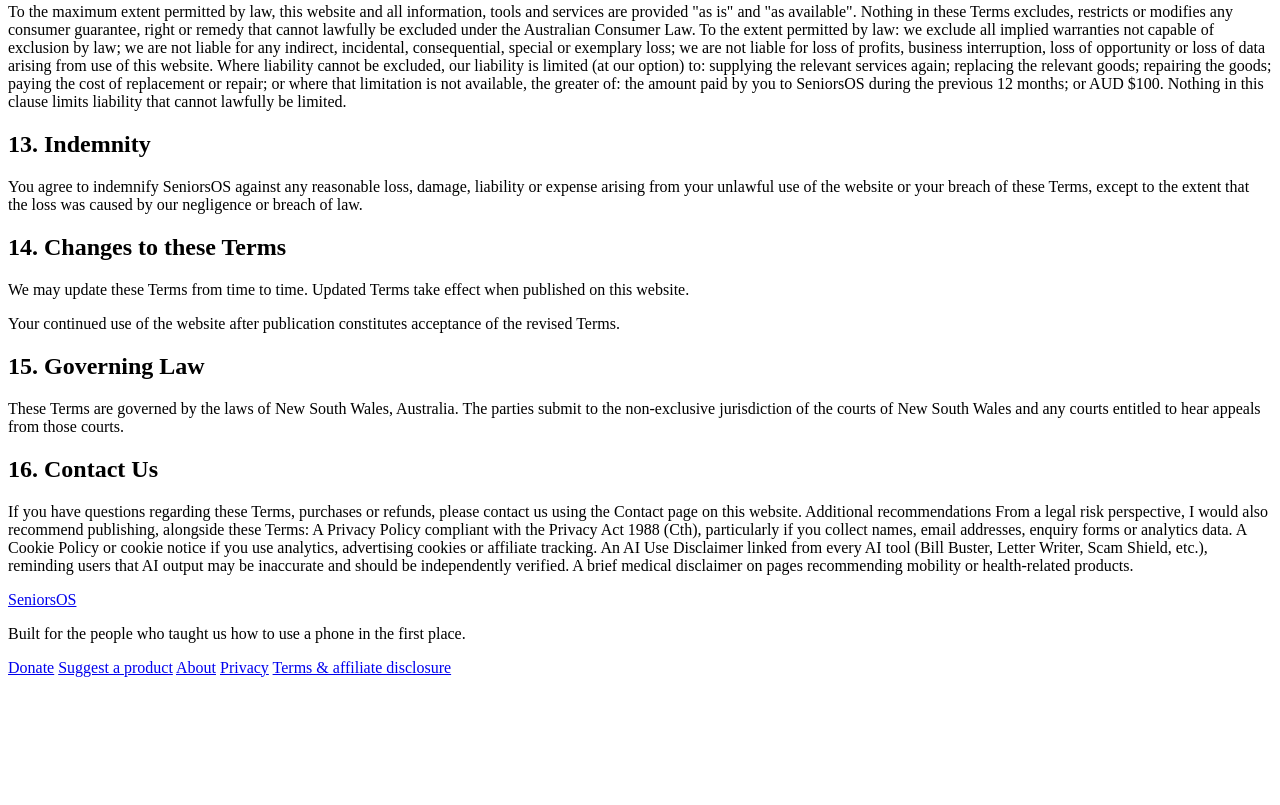
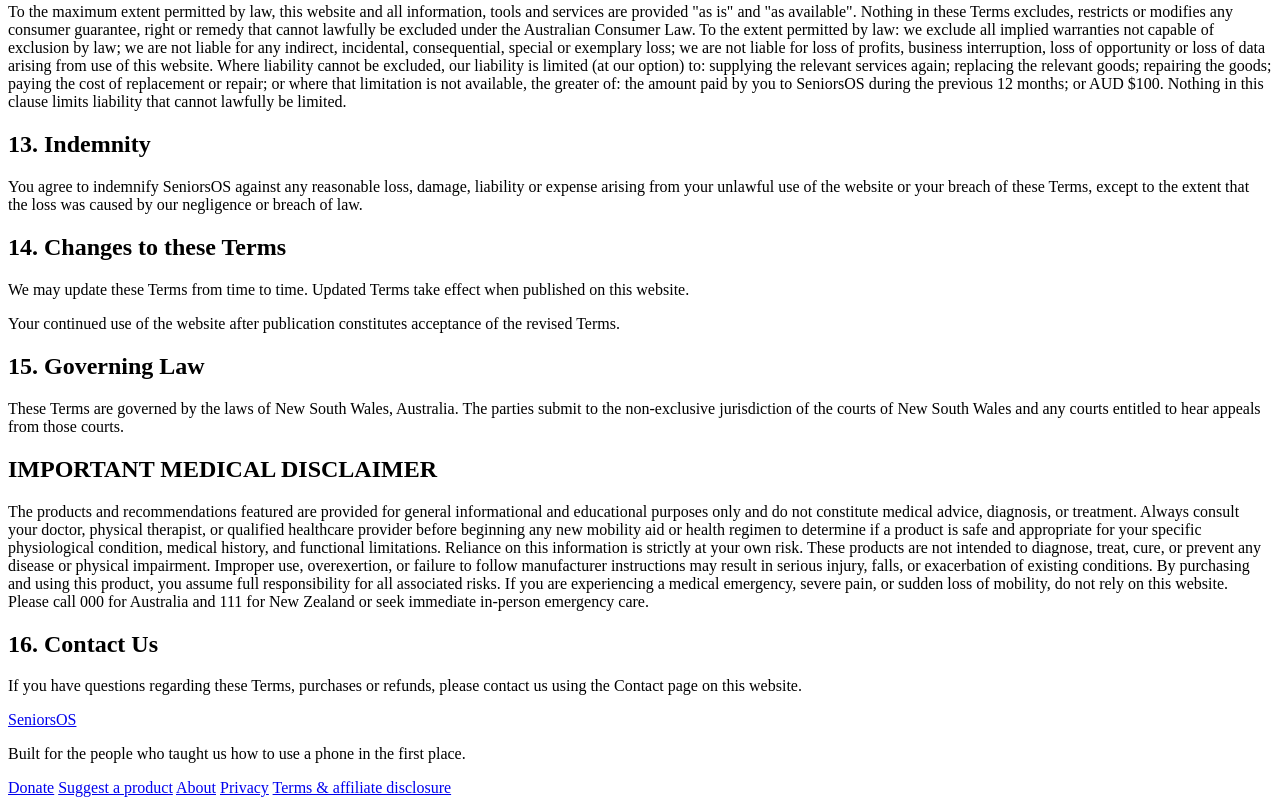
Before and after one commit to maxmoorephotography/seniorsos, a website with bundled scripts: page terms.html in a window 1280 px wide. Shown: the part 1813-2618 px from the top of the page. Before the commit the page ends 2498 px from the top, so only its background shows below. Built offline with nearby package versions, Linux system fonts and the light colour scheme.

Commit message:
Add files via upload

```diff
--- a/terms.html
+++ b/terms.html
@@ -36,7 +36,7 @@
   <section class="page-hero">
     <span class="eyebrow mono">Legal</span>
     <h1>Terms &amp; Affiliate Disclosure</h1>
-    <p class="lede">Last updated: 18 July 2026. This is a placeholder — have it reviewed before launch, particularly the disclaimer and liability sections.</p>
+    <p class="lede">Last updated: 18 July 2026. </p>
   </section>
 
   <section style="padding-top:0;">
@@ -63,7 +63,7 @@ Nothing in these Terms transfers any intellectual property rights to you.
 Except as permitted under the Copyright Act 1968 (Cth), you must not reproduce, modify, distribute, publish, commercialise or create derivative works from any material without our prior written consent.
 </p>
 <h2>3. Information Only – Not Professional Advice</h2>
-<p>The information available on this website, including Bill Buster, Tradie Finder, Letter Writer, Getting Around, Car Basics, Scam Shield and all AI-assisted tools, is provided solely for general informational purposes.
+<p>The information available on this website, including Bill Buster, Tradie Finder, Letter Writer, Getting Around, Car Basics, Trusted Real Estate Agents, Scam Shield and all other AI-assisted tools, is provided solely for general informational purposes.
 Nothing on this website constitutes legal, financial, taxation, medical, engineering, insurance or other professional advice.
 
 You should obtain independent professional advice appropriate to your individual circumstances before relying on any information published on this website.
@@ -157,7 +157,6 @@ any part of the website at any time without notice.</p>
 Nothing in these Terms excludes, restricts or modifies any consumer guarantee, right or remedy that cannot lawfully be excluded under the Australian Consumer Law.
 
 To the extent permitted by law:
-
 we exclude all implied warranties not capable of exclusion by law;
 we are not liable for any indirect, incidental, consequential, special or exemplary loss;
 we are not liable for loss of profits, business interruption, loss of opportunity or loss of data arising from use of this website.
@@ -184,14 +183,17 @@ Updated Terms take effect when published on this website.</p>
 <p>These Terms are governed by the laws of New South Wales, Australia.
 The parties submit to the non-exclusive jurisdiction of the courts of New South Wales and any courts entitled to hear appeals from those courts.</p>
 
+<h2>IMPORTANT MEDICAL DISCLAIMER</h2>
+
+<p>The products and recommendations featured are provided for general informational and educational purposes only and do not constitute medical advice, diagnosis, or treatment. Always consult your doctor, physical therapist, or qualified healthcare provider before beginning any new mobility aid or health regimen to determine if a product is safe and appropriate for your specific physiological condition, medical history, and functional limitations.
+
+Reliance on this information is strictly at your own risk. These products are not intended to diagnose, treat, cure, or prevent any disease or physical impairment. Improper use, overexertion, or failure to follow manufacturer instructions may result in serious injury, falls, or exacerbation of existing conditions. By purchasing and using this product, you assume full responsibility for all associated risks.
+
+If you are experiencing a medical emergency, severe pain, or sudden loss of mobility, do not rely on this website. Please call 000 for Australia and 111 for New Zealand or seek immediate in-person emergency care.</p>
+
 <h2>16. Contact Us</h2>
-<p>If you have questions regarding these Terms, purchases or refunds, please contact us using the Contact page on this website.
-Additional recommendations
-From a legal risk perspective, I would also recommend publishing, alongside these Terms:
-A Privacy Policy compliant with the Privacy Act 1988 (Cth), particularly if you collect names, email addresses, enquiry forms or analytics data.
-A Cookie Policy or cookie notice if you use analytics, advertising cookies or affiliate tracking.
-An AI Use Disclaimer linked from every AI tool (Bill Buster, Letter Writer, Scam Shield, etc.), reminding users that AI output may be inaccurate and should be independently verified.
-A brief medical disclaimer on pages recommending mobility or health-related products.</p>
+<p>If you have questions regarding these Terms, purchases or refunds, please contact us using the Contact page on this website.</p>
+
     </div>
   </section>
 
```
